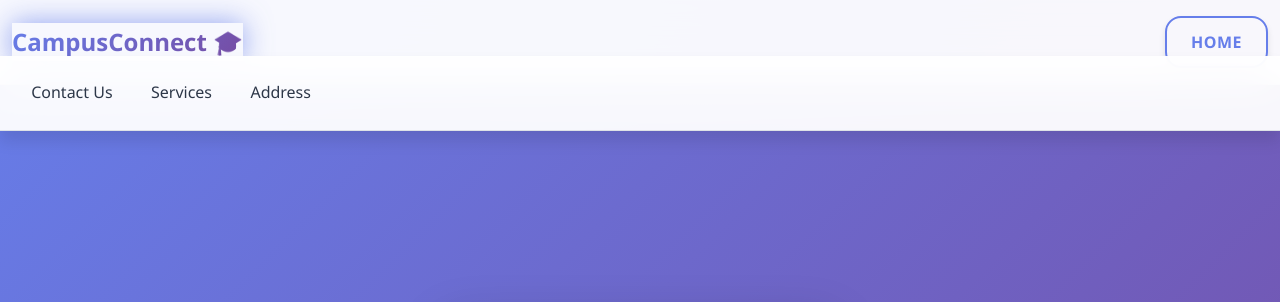
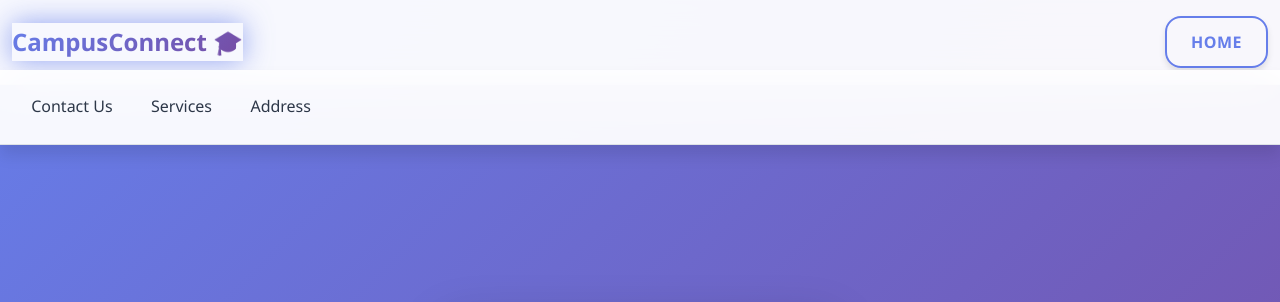
Before and after one commit to karthickatman20/campusconnect, a plain HTML site: page login.html in a window 1280 px wide. Shown: the top 302 px of the page. Drawn offline with nearby package versions, Linux system fonts and the light colour scheme.

Commit message:
updated index,login,orders,profile,signup

```diff
--- a/login.html
+++ b/login.html
@@ -141,7 +141,7 @@
   </nav>
 
   <!-- Top Navbar Row 2 -->
-  <nav class="navbar navbar-expand-lg navbar-light bg-light fixed-top nav-row" style="top: 56px;">
+  <nav class="navbar navbar-expand-lg navbar-light bg-light fixed-top nav-row" style="top: 70px;">
     <div class="container-fluid">
       <div class="navbar-nav">
         <a class="nav-link" href="contact.html">Contact Us</a>
```
Also changed, not shown: index.html (+1 -1 lines), orders.html (+1 -1 lines), profile.html (+1 -1 lines), signup.html (+1 -1 lines).
